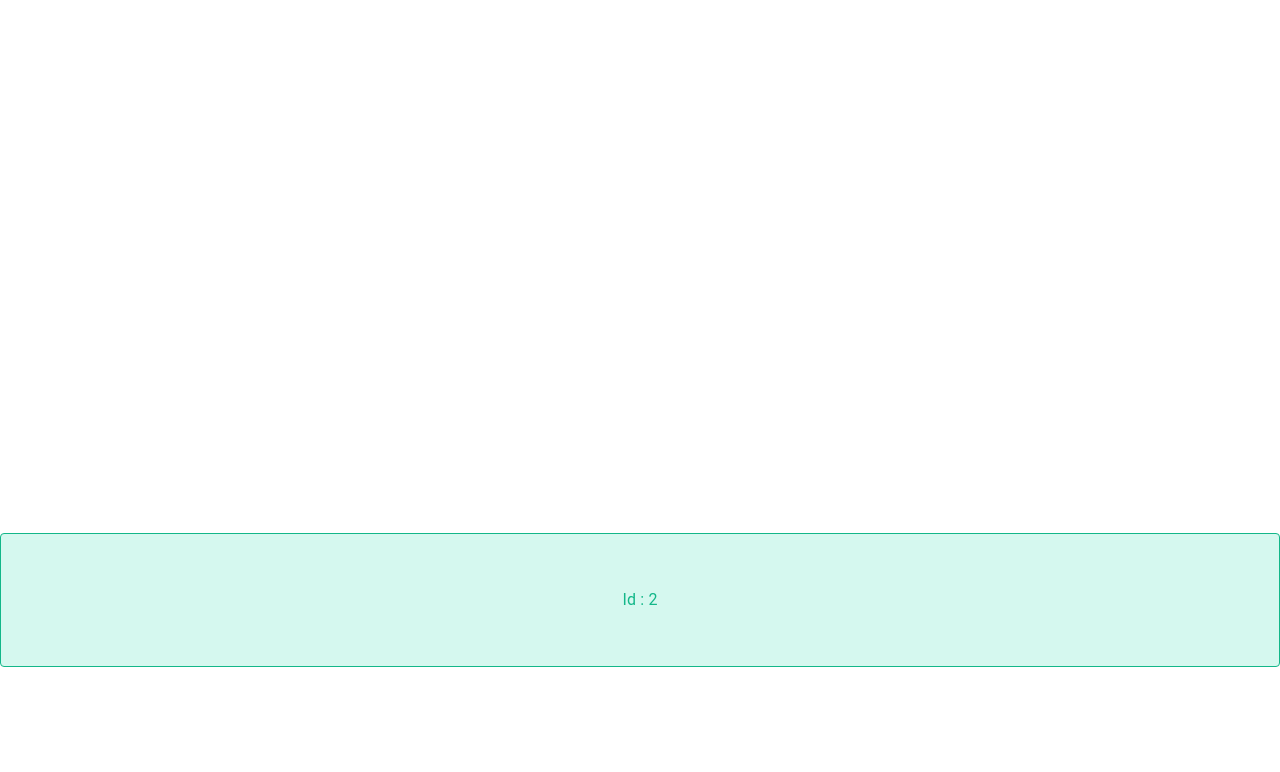
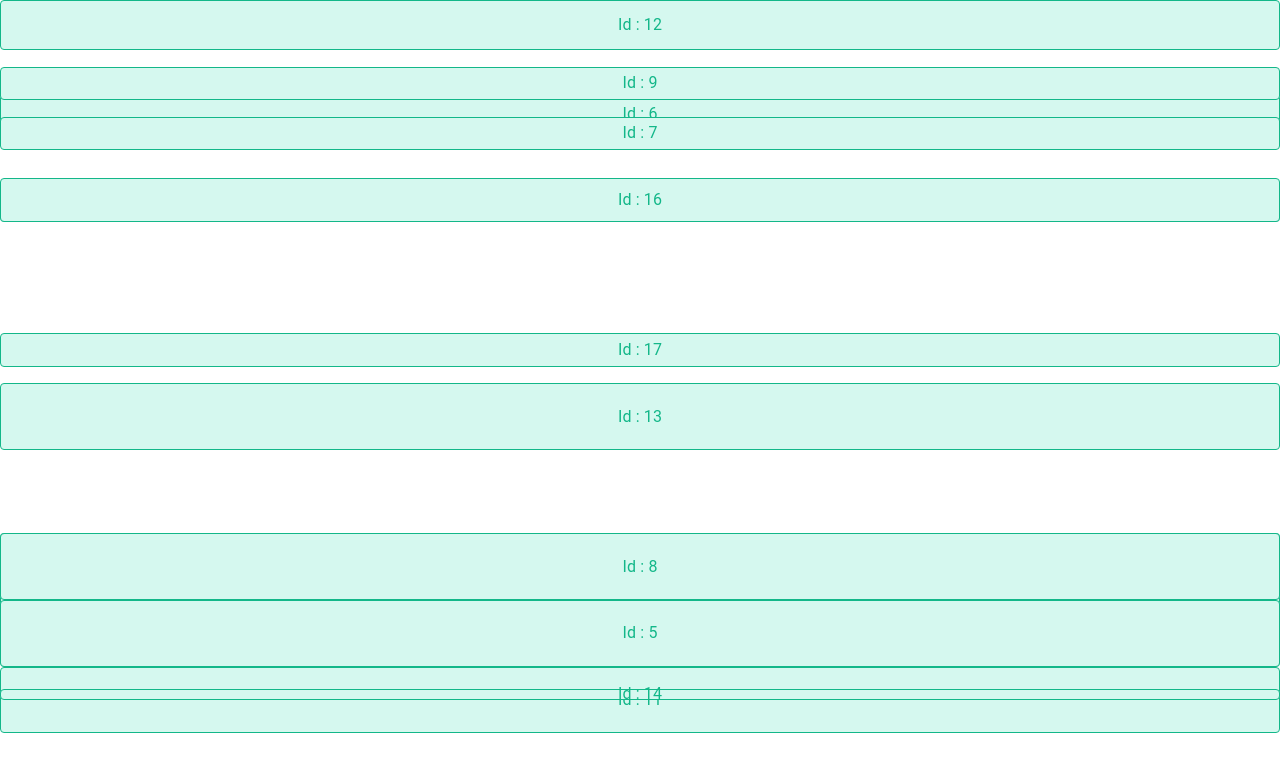
Before and after one commit to duftor/frontend_senior, a React (Vite) app: page / in a window 1280 px wide. Shown: the top 772 px of the page. Built offline with nearby package versions, Linux system fonts and the light colour scheme.

Commit message:
✨ App > check if two events overlaps

```diff
--- a/src/App.jsx
+++ b/src/App.jsx
@@ -3,15 +3,43 @@ import Calendar from "./components/Calendar"
 import Event from "./components/Event"
 import data from "./data/input.json"
 import { useState } from "react"
+import { timeStringToDecimal } from "./utils/time"
+
+const convertEventIntoInterval = (event) => {
+	const start = timeStringToDecimal(event.start)
+	return {
+		start,
+		end: start + event.duration / 60,
+	}
+}
+
+const isOverlapping = (interval1, interval2) => {
+	const start = Math.max(interval1.start, interval2.start)
+	const end = Math.min(interval1.end, interval2.end)
+	return start < end
+}
 
 function App() {
 	const [events, setEvents] = useState(data)
 
-	const { id, duration, start } = events[1]
+	const e1 = convertEventIntoInterval(events[15])
+	const e2 = convertEventIntoInterval(events[13])
+
+	console.log(isOverlapping(e1, e2))
+
 	return (
 		<AppStyled>
 			{/* <Calendar /> */}
-			<Event id={id} duration={duration} start={start} />
+			{events.map(({ id, duration, start }) => (
+				<Event
+					key={id}
+					id={id}
+					duration={duration}
+					start={start}
+					// width={eventWidths[id]}
+					// left={eventLeftValues[id]}
+				/>
+			))}
 		</AppStyled>
 	)
 }
@@ -19,11 +47,12 @@ function App() {
 export default App
 
 const AppStyled = styled.div`
+	position: relative;
 	/* background-color: #f7f7f7; */
 	background-color: #ffffff;
 	width: 100vw;
 	height: 100vh;
 
 	box-sizing: border-box;
-	padding: 40px;
+	/* padding: 40px; */
 `
```
